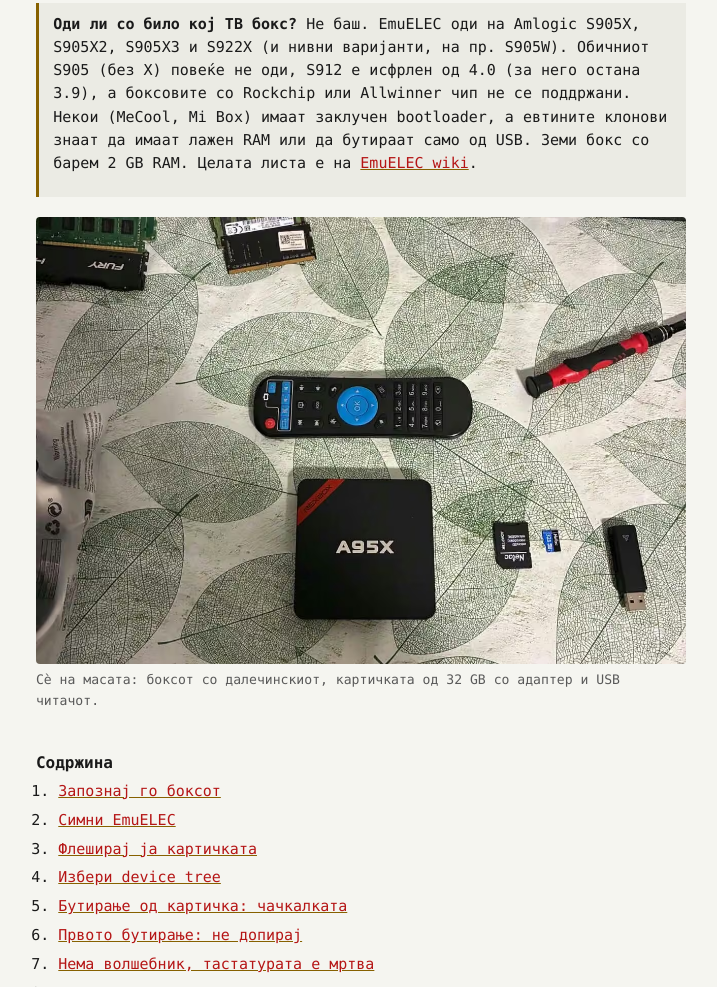
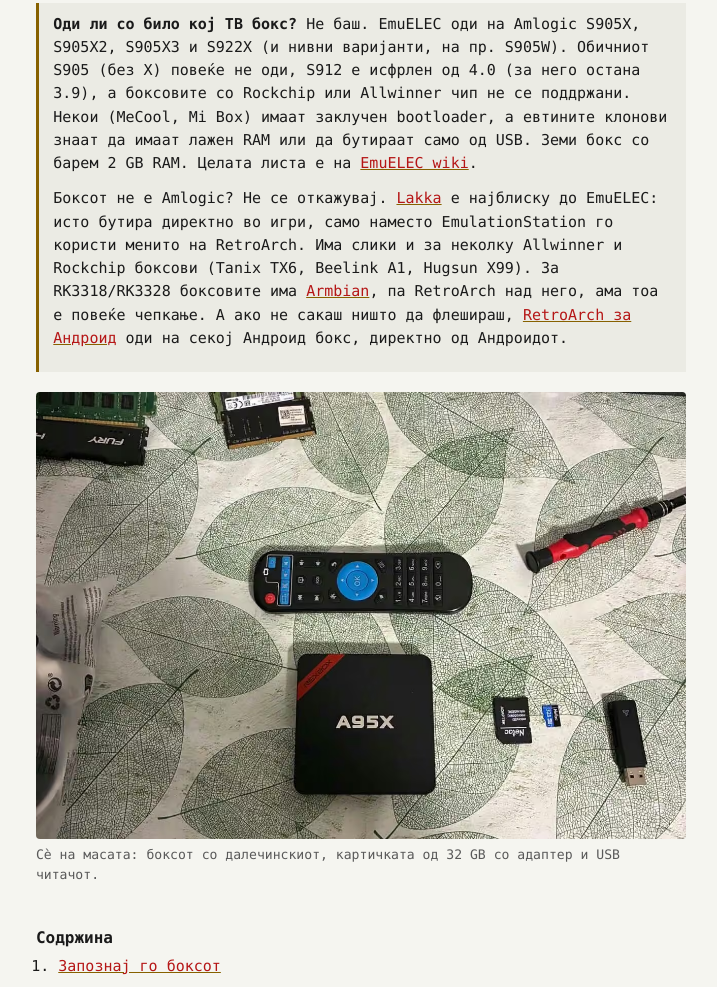
Before and after one commit to zhivko-kocev/me, a plain HTML site: page blog/tv-box-to-retro-console/index.html in a window 1280 px wide. Shown: the part 1523-2510 px from the top of the page, without its empty margins (279-996 px from the left). Drawn offline with Linux system fonts and the light colour scheme.

Commit message:
Suggest alternatives for non-Amlogic TV boxes
- Lakka (images for Tanix TX6, Beelink A1, Hugsun X99), Armbian for RK3318/RK3328, RetroArch for Android.

```diff
--- a/blog/tv-box-to-retro-console/index.html
+++ b/blog/tv-box-to-retro-console/index.html
@@ -130,6 +130,8 @@
     <div class="callout">
       <p data-lang="mk"><strong>Оди ли со било кој ТВ бокс?</strong> Не баш. EmuELEC оди на Amlogic S905X, S905X2, S905X3 и S922X (и нивни варијанти, на пр. S905W). Обичниот S905 (без X) повеќе не оди, S912 е исфрлен од 4.0 (за него остана 3.9), а боксовите со Rockchip или Allwinner чип не се поддржани. Некои (MeCool, Mi Box) имаат заклучен bootloader, а евтините клонови знаат да имаат лажен RAM или да бутираат само од USB. Земи бокс со барем 2 GB RAM. Целата листа е на <a href="https://github.com/EmuELEC/EmuELEC/wiki/Supported-Devices">EmuELEC wiki</a>.</p>
       <p data-lang="en"><strong>Does any TV box work?</strong> Not quite. EmuELEC runs on Amlogic S905X, S905X2, S905X3 and S922X (and their variants, like the S905W). The plain S905 (no X) no longer works, the S912 was dropped in 4.0 (3.9 still supports it), and boxes with Rockchip or Allwinner chips aren't supported. Some (MeCool, Mi Box) have a locked bootloader, and cheap clones can come with fake RAM or boot only from USB. Get a box with at least 2 GB RAM. The full list is on the <a href="https://github.com/EmuELEC/EmuELEC/wiki/Supported-Devices">EmuELEC wiki</a>.</p>
+      <p data-lang="mk">Боксот не е Amlogic? Не се откажувај. <a href="https://www.lakka.tv/">Lakka</a> е најблиску до EmuELEC: исто бутира директно во игри, само наместо EmulationStation го користи менито на RetroArch. Има слики и за неколку Allwinner и Rockchip боксови (Tanix TX6, Beelink A1, Hugsun X99). За RK3318/RK3328 боксовите има <a href="https://armbian.com/boards/rk3318-box">Armbian</a>, па RetroArch над него, ама тоа е повеќе чепкање. А ако не сакаш ништо да флешираш, <a href="https://www.retroarch.com/?page=platforms">RetroArch за Андроид</a> оди на секој Андроид бокс, директно од Андроидот.</p>
+      <p data-lang="en">Box isn't Amlogic? Don't give up. <a href="https://www.lakka.tv/">Lakka</a> is the closest thing to EmuELEC: it also boots straight into games, just with RetroArch's menu instead of EmulationStation. It has images for a few Allwinner and Rockchip boxes (Tanix TX6, Beelink A1, Hugsun X99). RK3318/RK3328 boxes have <a href="https://armbian.com/boards/rk3318-box">Armbian</a>, with RetroArch on top, but that's more tinkering. And if you don't want to flash anything, <a href="https://www.retroarch.com/?page=platforms">RetroArch for Android</a> runs on any Android box, straight from Android.</p>
     </div>
 
     <figure>
```
